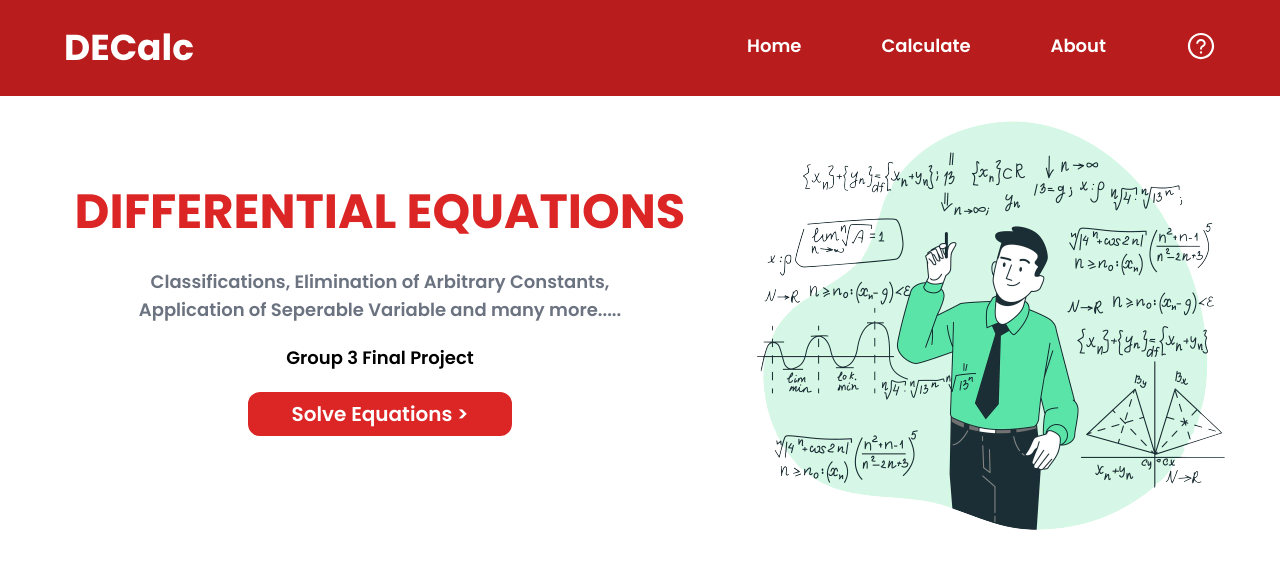
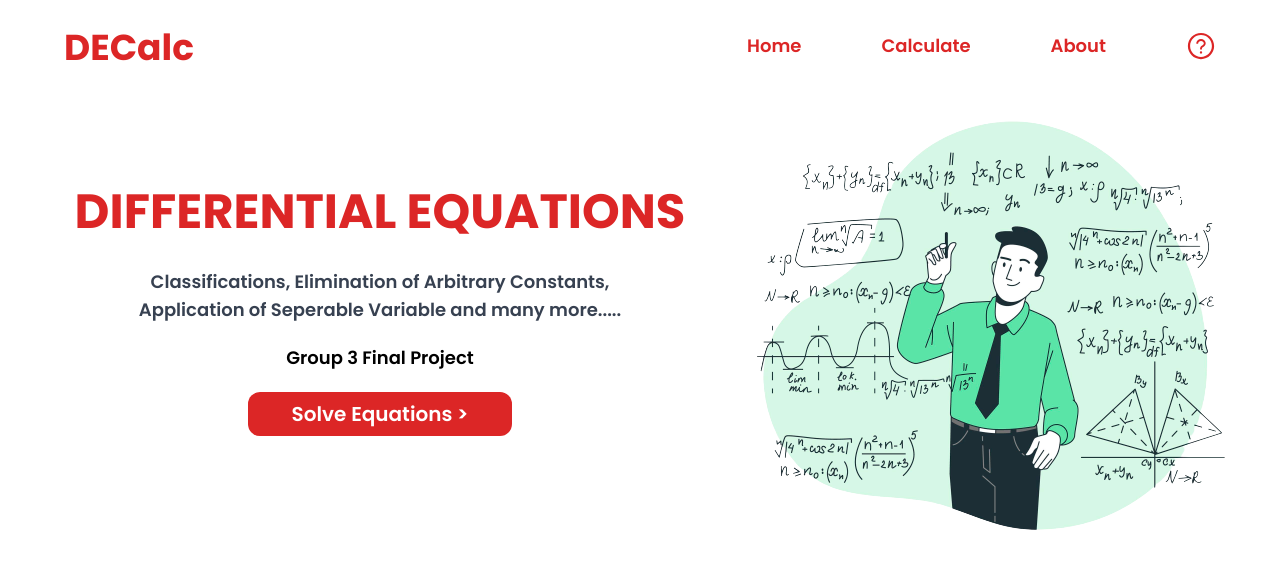
Before and after one commit to AndreJarl/DifferentialEquationsSolver, a React (Vite) app: page / in a window 1280 px wide. Shown: the top 568 px of the page. Built offline with nearby package versions, Linux system fonts and the light colour scheme.

Commit message:
change navbar bg

```diff
--- a/src/components/Hero.jsx
+++ b/src/components/Hero.jsx
@@ -8,7 +8,7 @@ function Hero(){
                 <div className="flex gap-5 lg:flex-row sm:flex-col justify-center items-center">
                   <div className="flex sm:flex-col justify-center items-center gap-3 lg:-mt-14">
                         <p className="text-center sm:text-5xl font-bold text-red-600 sm:m-5">DIFFERENTIAL EQUATIONS</p>
-                        <p className="text-center lg:mx-14 sm:mx-4 sm:pb-2 text-lg font-semibold text-gray-500">Classifications, Elimination of Arbitrary Constants, Application of Seperable Variable and many more.....</p>
+                        <p className="text-center lg:mx-14 sm:mx-4 sm:pb-2 text-lg font-semibold text-gray-700">Classifications, Elimination of Arbitrary Constants, Application of Seperable Variable and many more.....</p>
                         <p className="text-center sm:text-lg font-semibold">Group 3 Final Project</p>
                         <button className="bg-red-600 hover:bg-red-400 px-11 py-2 mt-2 text-xl text-white font-semibold rounded-xl">Solve Equations ></button>
                     </div>
--- a/src/components/Navbar.jsx
+++ b/src/components/Navbar.jsx
@@ -6,16 +6,16 @@ function Navbar(){
     return(
         <>
      <div className='fixed w-full pt-4 m-0 sm:pt-0'>
-        <div className="flex  items-center justify-between p-6 h-24 bg-red-700 text-white">
+        <div className="flex  items-center justify-between p-6 h-24 bg-white text-red-600">
             <h1 className="text-4xl font-bold pl-10">DECalc</h1>
             <h1 className='text-4xl lg:hidden sm:block'><AiOutlineMenu /></h1>
             <div className="pt-9 pr-10 sm:hidden lg:block">
 
                 <ul className="lg:flex lg:gap-20 items-center text-lg font-semibold">
-                    <a href=""><li className="mb-10">Home</li></a>
-                    <a href=""><li className="mb-10">Calculate</li></a>
-                    <a href=""><li className="mb-10">About</li></a>
-                    <a href=""><li className="mb-10 text-3xl"><AiOutlineQuestionCircle/></li></a>
+                    <a href=""><li className="mb-10 hover:underline">Home</li></a>
+                    <a href=""><li className="mb-10 hover:underline">Calculate</li></a>
+                    <a href=""><li className="mb-10 hover:underline">About</li></a>
+                    <a href=""><li className="mb-10 text-3xl hover:text-red-400"><AiOutlineQuestionCircle/></li></a>
 
                 </ul>
             </div>
```
